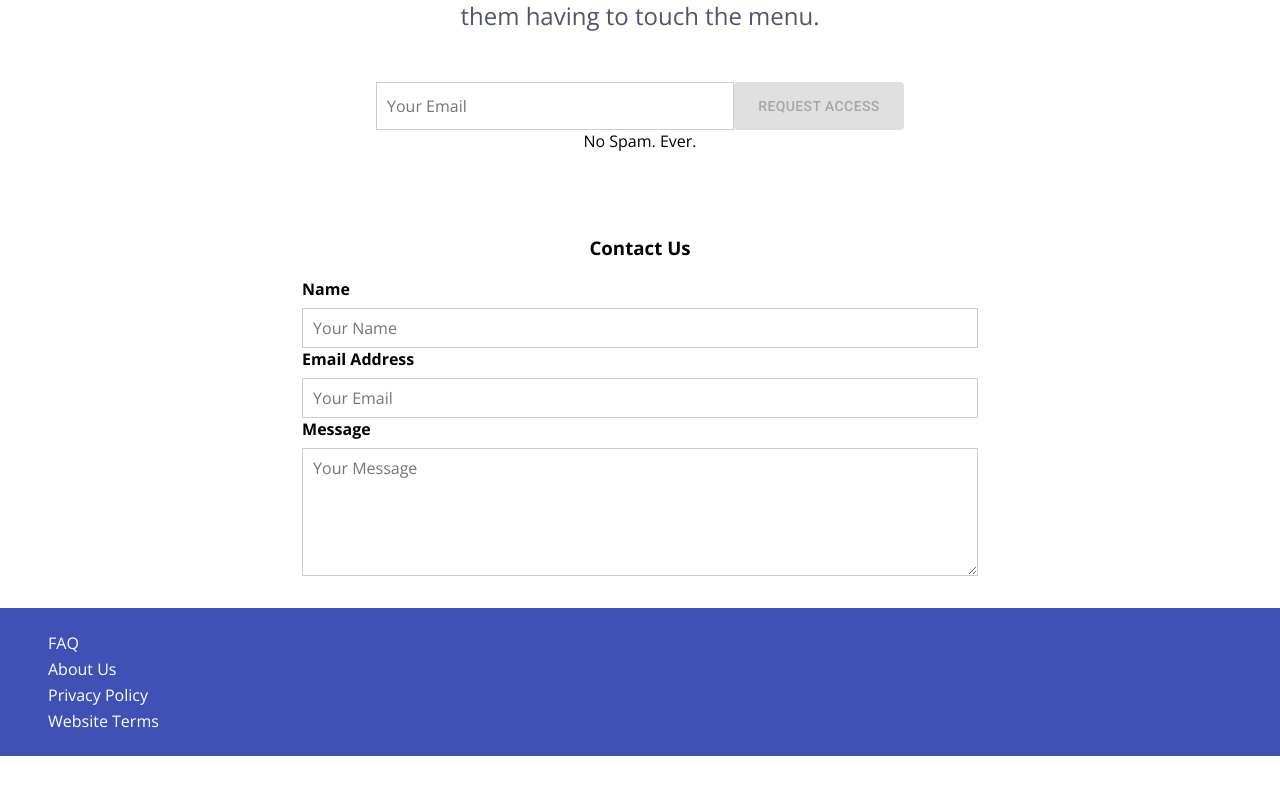
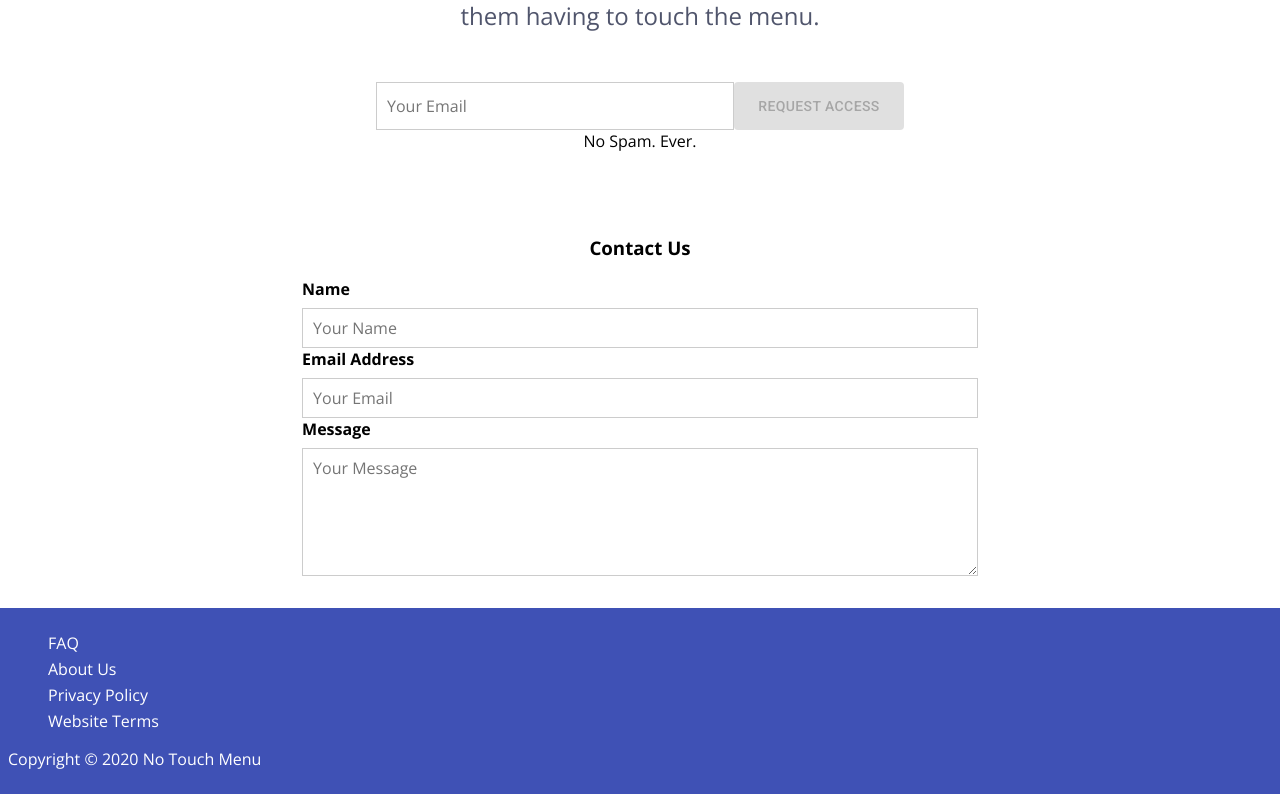
Before and after one commit to benAkehurst/no-touch-menu, a React (Create React App) app in the folder client/: page / in a window 1280 px wide. Shown: the part 206-1000 px from the top of the page. Before the commit the page ends 962 px from the top, so only its background shows below. Built offline with nearby package versions, Linux system fonts and the light colour scheme.

Commit message:
feat(footer): add copyright notice

```diff
--- a/client/src/components/UI/Footer/Footer.js
+++ b/client/src/components/UI/Footer/Footer.js
@@ -21,6 +21,10 @@ class Footer extends Component {
     this.props.history.push('/terms');
   };
 
+  getCurrentYear = () => {
+    return new Date().getFullYear();
+  };
+
   render() {
     return (
       <Aux>
@@ -32,6 +36,7 @@ class Footer extends Component {
               <li onClick={() => this.redirectToPrivacy()}>Privacy Policy</li>
               <li onClick={() => this.redirectToTerms()}>Website Terms</li>
             </ul>
+            <p>Copyright © {this.getCurrentYear()} No Touch Menu</p>
           </section>
         </div>
       </Aux>
```
